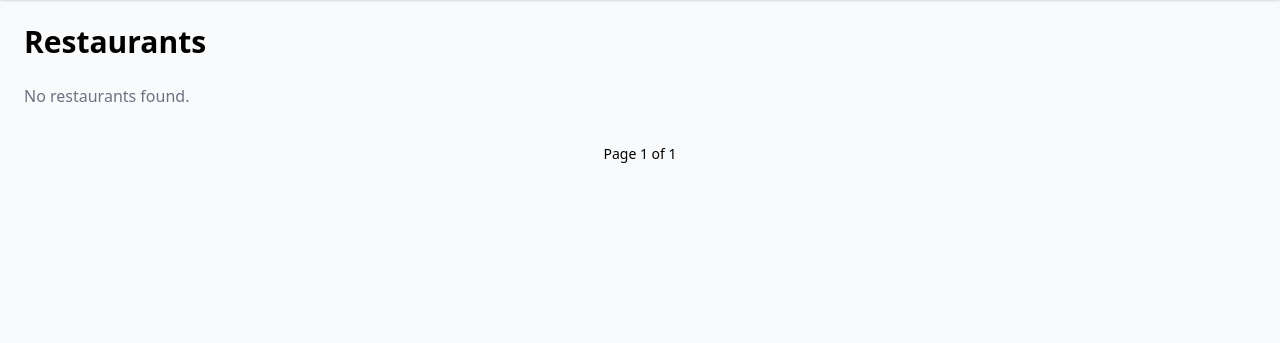
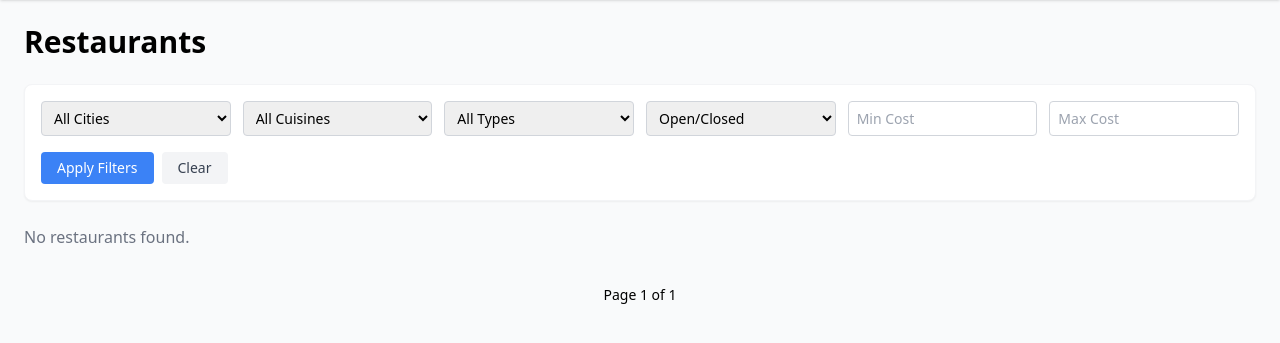
Before and after one commit to swetha580/foodspot-django, a Django app: page /restaurants/ in a window 1280 px wide. Shown: the part 60-403 px from the top of the page. Run offline with Django 5.2, Linux system fonts and the light colour scheme; data that the repository does not hold is empty; some libraries are stand-ins or nearby versions.

Commit message:
Add filtering by city, cuisine, cost range, veg type, and open/closed status

```diff
--- a/app/templates/app/restaurant_list.html
+++ b/app/templates/app/restaurant_list.html
@@ -2,6 +2,43 @@
 
 {% block content %}
 <h1 class="text-3xl font-bold mb-6">Restaurants</h1>
+
+<form method="get" class="bg-white rounded-lg shadow-sm border border-gray-100 p-4 mb-6 grid grid-cols-2 sm:grid-cols-3 lg:grid-cols-6 gap-3">
+    <select name="city" class="border border-gray-300 rounded px-2 py-1.5 text-sm">
+        <option value="">All Cities</option>
+        {% for city in cities %}
+        <option value="{{ city }}" {% if city == selected_city %}selected{% endif %}>{{ city }}</option>
+        {% endfor %}
+    </select>
+
+    <select name="cuisine" class="border border-gray-300 rounded px-2 py-1.5 text-sm">
+        <option value="">All Cuisines</option>
+        {% for cuisine in cuisines %}
+        <option value="{{ cuisine.id }}" {% if cuisine.id|stringformat:"s" == selected_cuisine %}selected{% endif %}>{{ cuisine.name }}</option>
+        {% endfor %}
+    </select>
+
+    <select name="veg_type" class="border border-gray-300 rounded px-2 py-1.5 text-sm">
+        <option value="">All Types</option>
+        <option value="veg" {% if selected_veg_type == "veg" %}selected{% endif %}>Veg</option>
+        <option value="non_veg" {% if selected_veg_type == "non_veg" %}selected{% endif %}>Non-Veg</option>
+        <option value="vegan" {% if selected_veg_type == "vegan" %}selected{% endif %}>Vegan</option>
+    </select>
+
+    <select name="is_open" class="border border-gray-300 rounded px-2 py-1.5 text-sm">
+        <option value="">Open/Closed</option>
+        <option value="open" {% if selected_is_open == "open" %}selected{% endif %}>Open</option>
+        <option value="closed" {% if selected_is_open == "closed" %}selected{% endif %}>Closed</option>
+    </select>
+
+    <input type="number" name="min_cost" value="{{ min_cost }}" placeholder="Min Cost" class="border border-gray-300 rounded px-2 py-1.5 text-sm">
+    <input type="number" name="max_cost" value="{{ max_cost }}" placeholder="Max Cost" class="border border-gray-300 rounded px-2 py-1.5 text-sm">
+
+    <div class="col-span-2 sm:col-span-3 lg:col-span-6 flex gap-2 mt-1">
+        <button type="submit" class="bg-blue-500 hover:bg-blue-600 text-white text-sm px-4 py-1.5 rounded">Apply Filters</button>
+        <a href="{% url 'restaurant_list' %}" class="bg-gray-100 hover:bg-gray-200 text-gray-700 text-sm px-4 py-1.5 rounded">Clear</a>
+    </div>
+</form>
 
 <div class="grid grid-cols-1 sm:grid-cols-2 lg:grid-cols-3 gap-6">
     {% for restaurant in page_obj %}
--- a/app/views/restaurant_views.py
+++ b/app/views/restaurant_views.py
@@ -1,12 +1,50 @@
 from django.views.generic import ListView, DetailView
-from app.models import Restaurant
+from app.models import Restaurant, Cuisine
 
 
 class RestaurantListView(ListView):
     model = Restaurant
     template_name = 'app/restaurant_list.html'
     paginate_by = 9
-    queryset = Restaurant.objects.all().order_by('name')
+
+    def get_queryset(self):
+        restaurants = Restaurant.objects.all().order_by('name')
+
+        city = self.request.GET.get('city')
+        cuisine_id = self.request.GET.get('cuisine')
+        veg_type = self.request.GET.get('veg_type')
+        is_open = self.request.GET.get('is_open')
+        min_cost = self.request.GET.get('min_cost')
+        max_cost = self.request.GET.get('max_cost')
+
+        if city:
+            restaurants = restaurants.filter(city__iexact=city)
+        if cuisine_id:
+            restaurants = restaurants.filter(cuisines__id=cuisine_id)
+        if veg_type:
+            restaurants = restaurants.filter(veg_type=veg_type)
+        if is_open == 'open':
+            restaurants = restaurants.filter(is_open=True)
+        elif is_open == 'closed':
+            restaurants = restaurants.filter(is_open=False)
+        if min_cost:
+            restaurants = restaurants.filter(cost_for_two__gte=min_cost)
+        if max_cost:
+            restaurants = restaurants.filter(cost_for_two__lte=max_cost)
+
+        return restaurants.distinct()
+
+    def get_context_data(self, **kwargs):
+        context = super().get_context_data(**kwargs)
+        context['cities'] = Restaurant.objects.values_list('city', flat=True).distinct().order_by('city')
+        context['cuisines'] = Cuisine.objects.all().order_by('name')
+        context['selected_city'] = self.request.GET.get('city', '')
+        context['selected_cuisine'] = self.request.GET.get('cuisine', '')
+        context['selected_veg_type'] = self.request.GET.get('veg_type', '')
+        context['selected_is_open'] = self.request.GET.get('is_open', '')
+        context['min_cost'] = self.request.GET.get('min_cost', '')
+        context['max_cost'] = self.request.GET.get('max_cost', '')
+        return context
 
 
 class RestaurantDetailView(DetailView):
```
